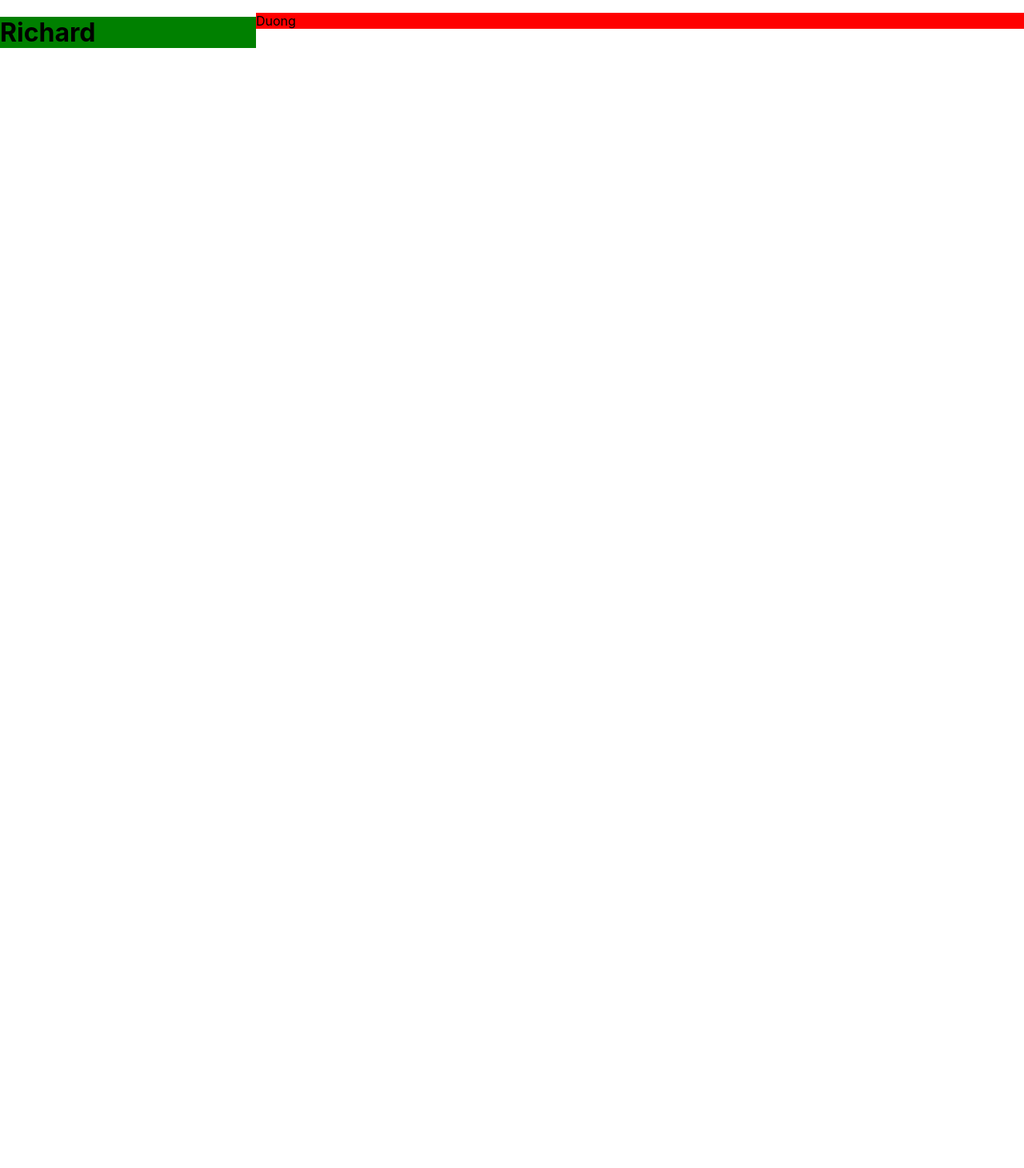
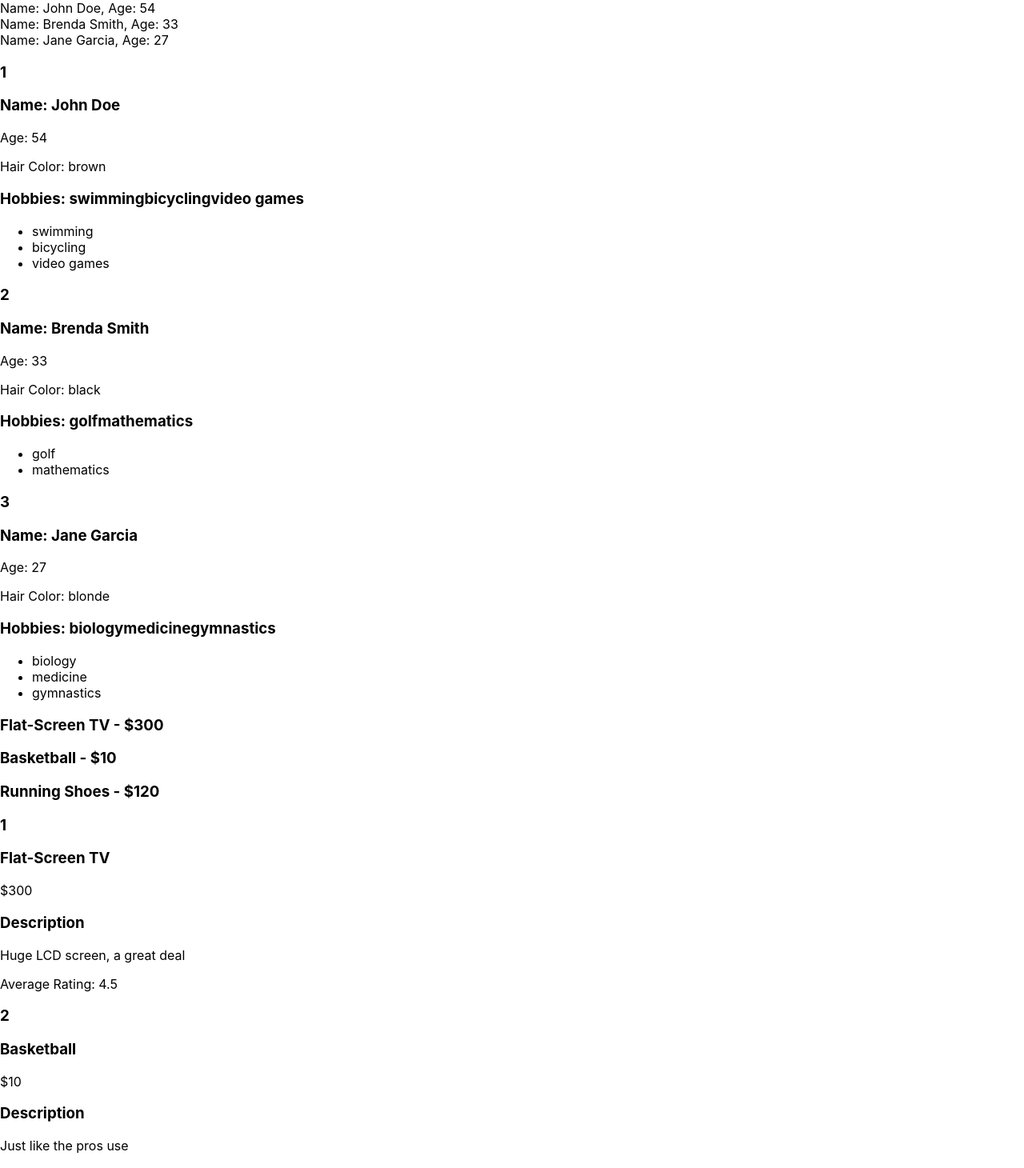
Before and after one commit to richie-duong/React-Design-Patterns, a React (Create React App) app in the folder design-patterns/: page / in a window 1280 px wide. Shown: the top 1460 px of the page at 80% size. Before the commit the page ends 800 px from the top, so only its background shows below. Built offline with nearby package versions, Linux system fonts and the light colour scheme.

Commit message:
Initial commit of lists design patterns

```diff
--- a/design-patterns/src/App.js
+++ b/design-patterns/src/App.js
@@ -1,20 +1,68 @@
-import SplitScreen from "./SplitScreen";
+import { NumberedList } from "./NumberedList";
+import { LargePersonListItem } from "./people/LargePersonListItem";
+import { SmallPersonListItem } from "./people/SmallPersonListItem";
+import { LargeProductListItem } from "./products/LargeProductListItem";
+import { SmallProductListItem } from "./products/SmallProductListItem";
+import { RegularList } from "./RegularList";
 
-const LeftHandComponent = ({ name }) => {
-  return <h1 style={{backgroundColor: 'green'}}>{ name }</h1>
-}
+const people = [{
+	name: 'John Doe',
+	age: 54,
+	hairColor: 'brown',
+	hobbies: ['swimming', 'bicycling', 'video games'],
+}, {
+	name: 'Brenda Smith',
+	age: 33,
+	hairColor: 'black',
+	hobbies: ['golf', 'mathematics'],
+}, {
+	name: 'Jane Garcia',
+	age: 27,
+	hairColor: 'blonde',
+	hobbies: ['biology', 'medicine', 'gymnastics'],
+}];
 
-const RightHandComponent = ({ message }) =>{
-  return <p style={{backgroundColor: 'red'}}>{ message }</p>
-}
+const products = [{
+	name: 'Flat-Screen TV',
+	price: '$300',
+	description: 'Huge LCD screen, a great deal',
+	rating: 4.5,
+}, {
+	name: 'Basketball',
+	price: '$10',
+	description: 'Just like the pros use',
+	rating: 3.8,
+}, {
+	name: 'Running Shoes',
+	price: '$120',
+	description: 'State-of-the-art technology for optimum running',
+	rating: 4.2,
+}];
 
 function App() {
-  return (
-    <SplitScreen  leftWeight={1} rightWeight={3}>
-      <LeftHandComponent name='Richard'/>
-      <RightHandComponent message='Duong'/>
-    </SplitScreen>
-  );
+	return (
+    <>
+      <RegularList
+        items={people}
+        resourceName="person"
+        itemComponent={SmallPersonListItem}/>
+
+      <NumberedList
+        items={people}
+        resourceName="person"
+        itemComponent={LargePersonListItem}/>
+
+      <RegularList
+        items={products}
+        resourceName="product"
+        itemComponent={SmallProductListItem}/>
+
+      <NumberedList
+        items={products}
+        resourceName="product"
+        itemComponent={LargeProductListItem}/>
+    </>
+	);
 }
 
 export default App;
--- /dev/null
+++ b/design-patterns/src/NumberedList.js
@@ -0,0 +1,16 @@
+export const NumberedList = ({
+    items,
+    resourceName,
+    itemComponent: ItemComponent,
+}) => {
+    return (
+        <>
+            {items.map((item, i) => (
+                <>
+                    <h3>{i + 1}</h3>
+                    <ItemComponent key={i} {...{[resourceName]: item}} />
+                </>
+            ))}
+        </>
+    )
+}
--- /dev/null
+++ b/design-patterns/src/RegularList.js
@@ -0,0 +1,13 @@
+export const RegularList = ({
+    items,
+    resourceName,
+    itemComponent: ItemComponent,
+}) => {
+    return (
+        <>
+            {items.map((item, i) => (
+                <ItemComponent key={i} {...{[resourceName] : item}}/>
+            ))}
+        </>
+    )
+}
--- a/design-patterns/src/SplitScreen.js
+++ /dev/null
@@ -1,30 +0,0 @@
-import React from 'react'
-import styled from 'styled-components'
-
-//
-const Container = styled.div`
-    display: flex;
-`;
-
-// Left and right panes will take up an equal amount of space
-const Pane = styled.div`
-    flex: ${props => props.weight};
-`;
-
-export default function SplitScreen({
-    children,
-    leftWeight = 1,
-    rightWeight = 1,
-}) {
-    const [left, right] = children;
-  return (
-    <Container>
-        <Pane weight = {leftWeight}>
-            {left}
-        </Pane>
-        <Pane weight = {rightWeight}>
-            {right}
-        </Pane>
-    </Container>
-  )
-}
--- /dev/null
+++ b/design-patterns/src/people/LargePersonListItem.js
@@ -0,0 +1,16 @@
+import React from 'react'
+
+export const LargePersonListItem = ({ person }) => {
+    const { name, age, hairColor, hobbies } = person;
+  return (
+    <>
+    <h3>Name: {name}</h3>
+    <p>Age: {age}</p>
+    <p>Hair Color: {hairColor}</p>
+    <h3>Hobbies: {hobbies}</h3>
+    <ul>
+        {hobbies.map(hobby => <li key={hobby}>{hobby}</li>)}
+    </ul>
+    </>
+  )
+}
--- /dev/null
+++ b/design-patterns/src/people/SmallPersonListItem.js
@@ -0,0 +1,8 @@
+import React from 'react'
+
+export const SmallPersonListItem = ({ person }) => {
+    const { name, age } = person;
+  return (
+    <div>Name: {name}, Age: {age}</div>
+  )
+}
--- /dev/null
+++ b/design-patterns/src/products/LargeProductListItem.js
@@ -0,0 +1,15 @@
+import React from 'react'
+
+export const LargeProductListItem = ({ product }) =>{
+  const {name, price, description, rating} = product;
+
+  return (
+    <>
+    <h3>{name}</h3>
+    <p>{price}</p>
+    <h3>Description</h3>
+    <p>{description}</p>
+    <p>Average Rating: {rating}</p>
+    </>
+  )
+}
--- /dev/null
+++ b/design-patterns/src/products/SmallProductListItem.js
@@ -0,0 +1,9 @@
+import React from 'react'
+
+export const SmallProductListItem = ({ product }) =>{
+  const {name, price} = product;
+
+  return (
+    <h3>{name} - {price}</h3>
+  )
+}
```
